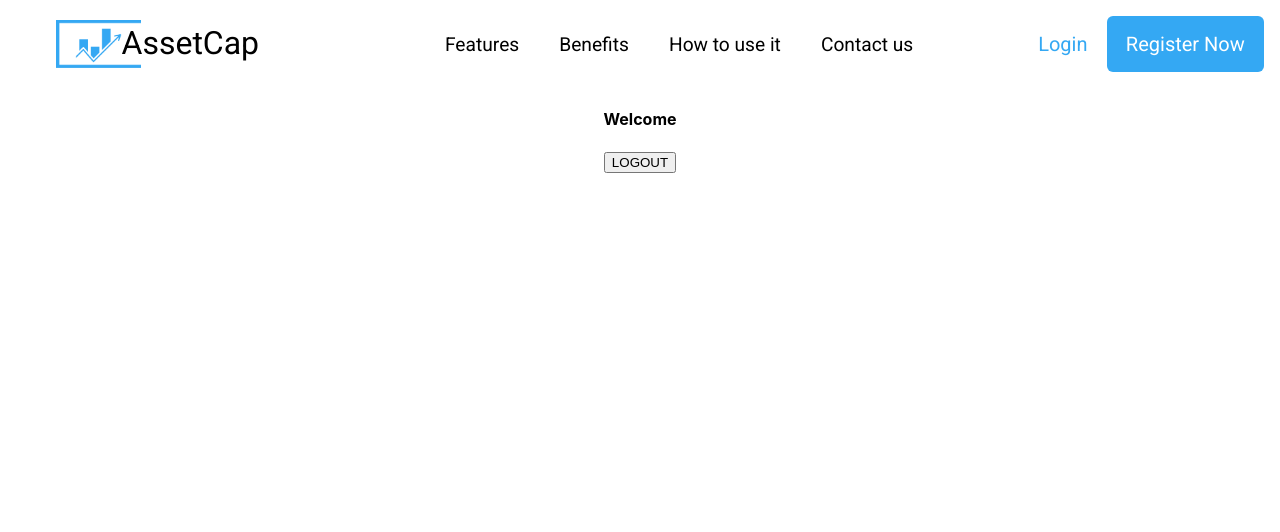
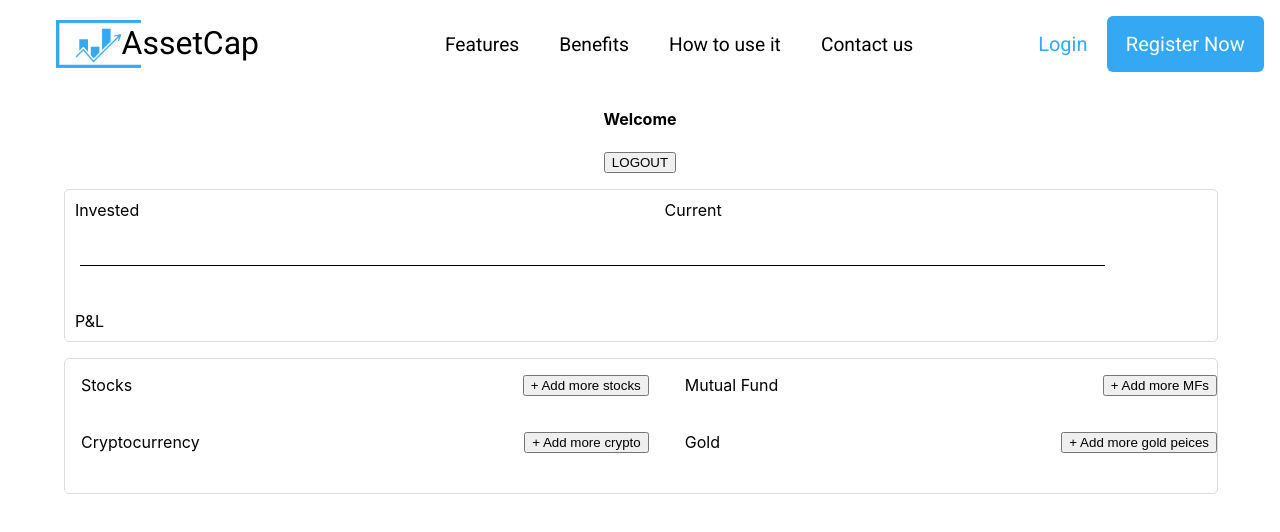
Before and after one commit to Sanmati-Nikam/AssetCap, a React (Create React App) app in the folder Client/asset-cap-app/: page /home in a window 1280 px wide. Shown: the top 532 px of the page. Built offline with nearby package versions, Linux system fonts and the light colour scheme; no server answers.

Commit message:
Added home page sections ui

```diff
--- /dev/null
+++ b/Client/asset-cap-app/src/components/pages/Home.css
@@ -0,0 +1,71 @@
+.headerPanel {
+    display: grid;
+    grid-template-areas:
+        "invested current"
+        "divider divider"
+        "pnl pnl ";
+    gap: 20px;
+    margin-top: 1rem;
+    border: 1px solid #ddd;
+    border-radius: 5px;
+    margin-left: 5%;
+    width: 90%;
+
+}
+
+.invested {
+    grid-area: invested;
+    display: flex;
+    justify-content: space-between;
+}
+
+.current {
+    grid-area: current;
+    display: flex;
+    justify-content: space-between;
+}
+
+.pnl {
+    grid-area: pnl;
+    display: flex;
+    justify-content: space-between;
+}
+
+.headerTitle {
+    text-align: center;
+    padding: 10px;
+}
+.divider{
+    height: 1px;
+    width: 180%;
+    background-color: black;
+    margin: 15px;
+}
+.container{
+    display: grid;
+        grid-template-areas:
+            "item1 item1"
+            "item2 item2"
+            "item3 item3"
+            "item4 item4";
+        gap: 20px;
+        margin-top: 1rem;
+        border: 1px solid #ddd;
+        border-radius: 5px;
+        margin-left: 5%;
+        width: 90%;
+}
+
+.item1, .item2, .item3, .item4 {
+    display: flex;
+    flex-direction: row;
+    justify-content: space-between;
+}
+
+.itemTitle{
+    margin-left: 1rem;
+    margin-top: 1rem;
+}
+.itemBtn{
+    margin-top: 1rem;
+}
--- a/Client/asset-cap-app/src/components/pages/Home.jsx
+++ b/Client/asset-cap-app/src/components/pages/Home.jsx
@@ -4,6 +4,7 @@ import { useCookies } from "react-cookie";
 import axios from "axios";
 import { ToastContainer, toast } from "react-toastify";
 import { useAuth } from "../../context/AuthContext";
+import styles from "./Home.css"
 
 const Home = () => {
     const { authState, logout } = useAuth();
@@ -21,6 +22,7 @@ const Home = () => {
     return (
         <>
             <div className="home_page">
+            <div className="userMessage">
                 <h4>Welcome <span>{authState.user}</span></h4>
                 {/* Use context logout function */}
                 <button onClick={async () => {
@@ -30,6 +32,56 @@ const Home = () => {
                     LOGOUT
                 </button>
             </div>
+                <div className="headerPanel">
+                    <div className="headerTitle invested">
+                        <div>Invested</div>
+                        <div className="headerValue1"></div>
+                    </div>
+                    <div className="headerTitle current">
+                        <div>Current</div>
+                        <div className="headerValue2"></div>
+                    </div>
+                    <div className="divider"></div>
+                    <div className="headerTitle pnl">
+                        <div>P&L</div>
+                        <div className="headerValue3"></div>
+                    </div>
+                </div>
+                <div className="container">
+                <div className="item1">
+                    <div className="itemTitle">
+                        Stocks
+                    </div>
+                        <button className="itemBtn">
+                        + Add more stocks
+                    </button>
+                </div>
+                    <div className="item2">
+                        <div className="itemTitle">
+                            Mutual Fund
+                        </div>
+                        <button className="itemBtn">
+                            + Add more MFs
+                        </button>
+                    </div>
+                    <div className="item3">
+                        <div className="itemTitle">
+                            Cryptocurrency
+                        </div>
+                        <button className="itemBtn">
+                            + Add more crypto
+                        </button>
+                    </div>
+                    <div className="item4">
+                        <div className="itemTitle">
+                            Gold
+                        </div>
+                        <button className="itemBtn">
+                            + Add more gold peices
+                        </button>
+                    </div>
+                </div>
+            </div>
             <ToastContainer />
         </>
     );
```
